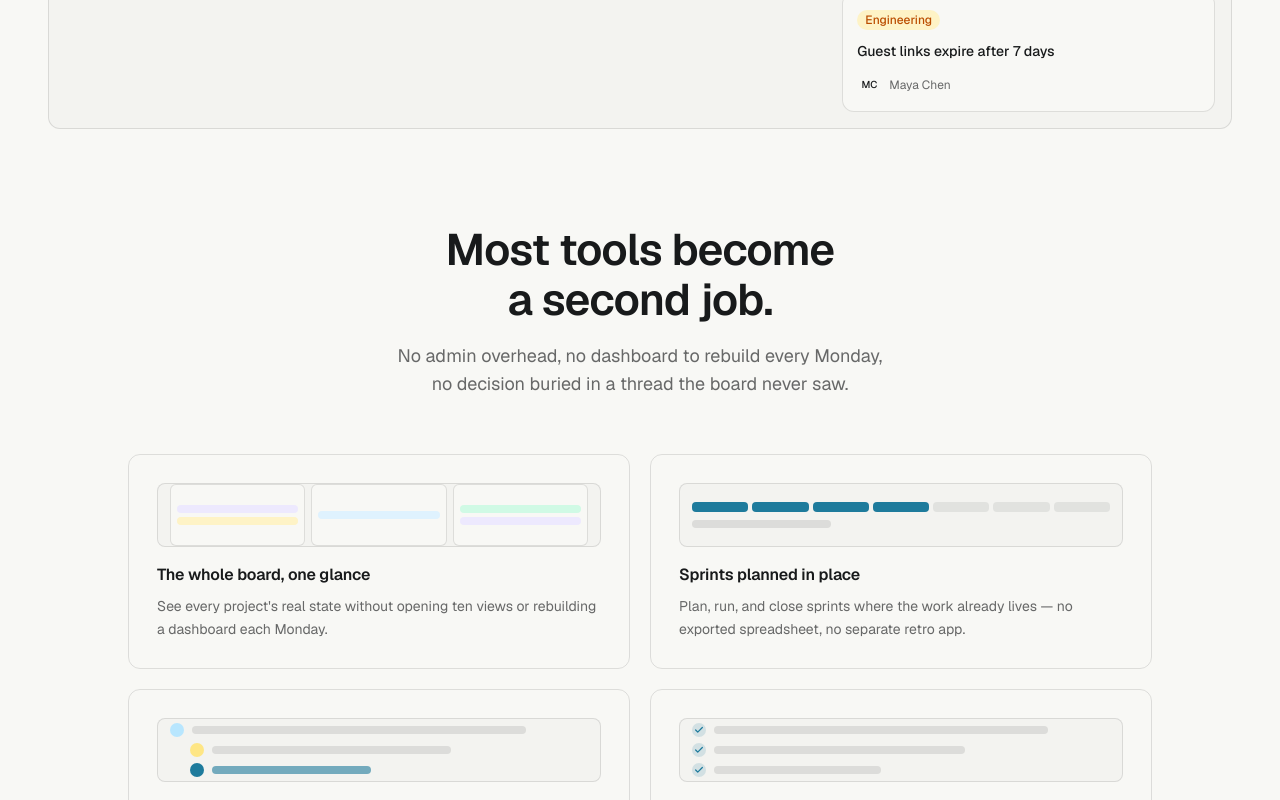
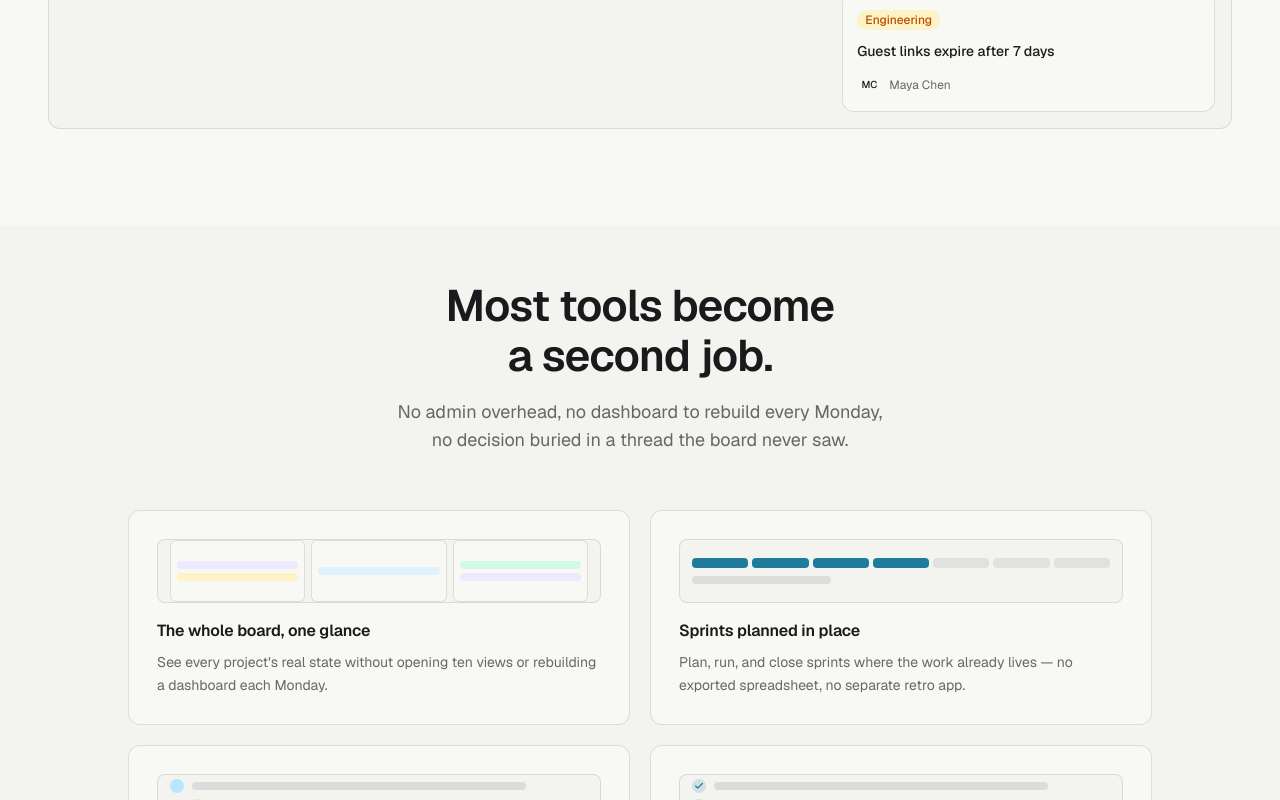
Before and after one commit to LaxmanJonchhen12/novi-landing, a Next.js app: page / in a window 1280 px wide. Shown: the part 1000-1800 px from the top of the page. Built offline with nearby package versions, Linux system fonts and the light colour scheme.

Commit message:
feat: tint the features section for visual rhythm

```diff
--- a/src/components/sections/features.tsx
+++ b/src/components/sections/features.tsx
@@ -16,6 +16,7 @@ export function Features() {
       id="features"
       heading={featuresSection.heading}
       supportingLine={featuresSection.supportingLine}
+      tinted
     >
       <Reveal className="mx-auto grid max-w-[64rem] gap-4 sm:grid-cols-2 sm:gap-5">
         {features.map((feature) => (
@@ -32,7 +33,10 @@ function FeatureCard({ feature }: { feature: Feature }) {
   return (
     // No hover lift here, unlike the board cards: these aren't links, and a
     // lift on a non-interactive card promises a click that never happens.
-    <div className="rounded-xl border border-border p-6 sm:p-7">
+    // bg-background is new for Phase 2: the section is now tinted, so cards
+    // need an explicit ground to read as panels sitting on it rather than
+    // blending into it.
+    <div className="rounded-xl border border-border bg-background p-6 sm:p-7">
       {/* Fixed height so all four cards line up in the 2x2 grid regardless
           of which visual's internal shape is drawn — see feature-icons.tsx. */}
       <div
--- a/src/components/ui/section.tsx
+++ b/src/components/ui/section.tsx
@@ -13,22 +13,28 @@ export function Section({
   id,
   heading,
   supportingLine,
+  tinted,
   className,
   children,
 }: {
   id: string;
   heading: string;
   supportingLine: string;
+  /**
+   * Phase 2 (elevation pass): a full-bleed `bg-foreground/[0.02]` ground —
+   * the same treatment the board's frame already uses, just spent on a whole
+   * section instead of one component. Reserved for exactly one section on
+   * the page (currently Features) — the point is one change of rhythm, not
+   * a second background pattern competing with the first.
+   *
+   * The tint lives on an INNER wrapper, not the `<section>` itself — see the
+   * note below on why that matters.
+   */
+  tinted?: boolean;
   className?: string;
   children: React.ReactNode;
 }) {
-  return (
-    // Top padding ONLY. If every section padded both sides, two adjacent
-    // sections would each pay for the same gap and it would come out double
-    // the spacing used everywhere else (measured: 180px between sections vs
-    // 94px between the board and the first section). One direction keeps the
-    // rhythm uniform. The footer owns the bottom of the page.
-    <section id={id} className={cn("pt-12 md:pt-24", className)}>
+  const content = (
     <Container>
       <div className="mx-auto flex max-w-[46ch] flex-col items-center text-center">
         <h2
@@ -47,6 +53,30 @@ export function Section({
 
       <div className="mt-10 sm:mt-14">{children}</div>
     </Container>
+  );
+
+  return (
+    // Top padding ONLY. If every section padded both sides, two adjacent
+    // sections would each pay for the same gap and it would come out double
+    // the spacing used everywhere else (measured: 180px between sections vs
+    // 94px between the board and the first section). One direction keeps the
+    // rhythm uniform. The footer owns the bottom of the page.
+    <section id={id} className={cn("pt-12 md:pt-24", className)}>
+      {tinted ? (
+        // The tint is on THIS wrapper, not the `<section>` itself: the
+        // section's own pt-12/pt-24 above stays plain white, so the colour
+        // change gets a real gap before it starts rather than beginning
+        // flush against whatever border sits just above it (the first cut
+        // of this collided visibly with the board frame's own border).
+        // py-10/py-14 gives the tint matching breathing room of its own on
+        // BOTH sides — this is intentionally NOT the same "top padding only"
+        // rule as the inter-section gap above; that rule governs the white
+        // space BETWEEN sections, this is the internal frame of one colored
+        // zone, same category as the board frame's own internal padding.
+        <div className="bg-foreground/[0.02] py-10 sm:py-14">{content}</div>
+      ) : (
+        content
+      )}
     </section>
   );
 }
```
Lines whose indentation alone changed are shown as unchanged.
